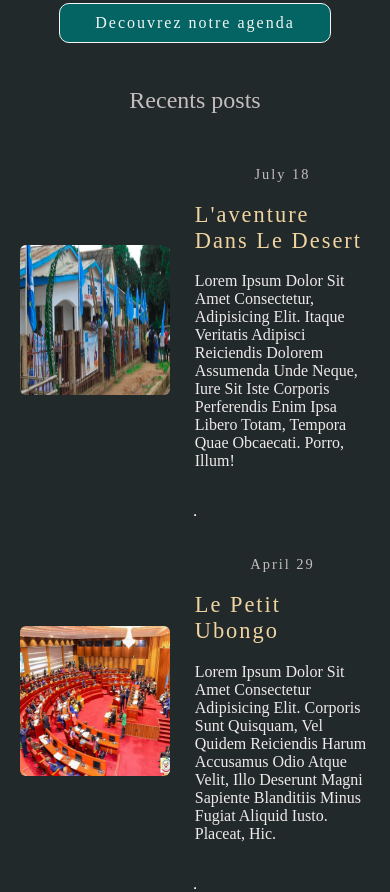
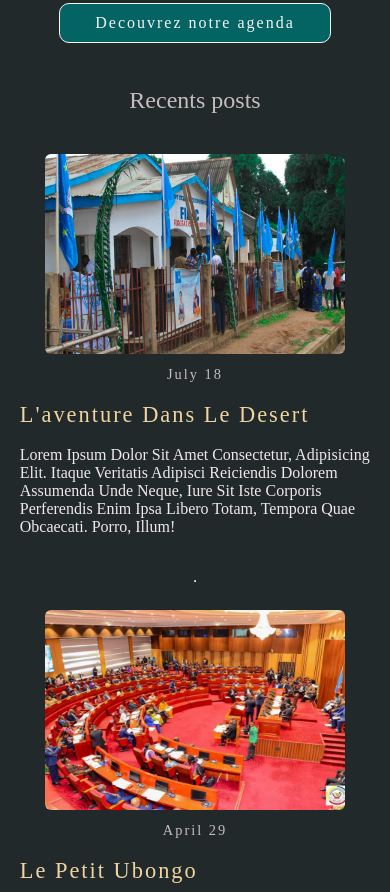
Before and after one commit to Happyn9/monsite, a plain HTML site: page index.html in a window 390 px wide. Shown: the part 5693-6585 px from the top of the page. Drawn offline with Linux system fonts and the light colour scheme.

Commit message:
la troisieme version complete de mon site

```diff
--- a/css/style.css
+++ b/css/style.css
@@ -1227,10 +1227,11 @@ html
         color: rgb(247, 219, 167);
     }
     .page7 .even-past .carte-even .image{
-        width: 150px;
-        height: 150px;
+        width: 300px;
+        height: 200px;
         border-radius: 5px;
         place-content: center;
+        margin: auto;
     }
     /* slide */
     .page8 section{
@@ -1292,6 +1293,12 @@ html
     .manual-btn {
         border: 2px groove rgba(40, 98, 134, 0.877);
     }
+    .page7 .even-past .carre{
+        display: block;
+        gap: 25px;
+        padding: 10px;
+        cursor: pointer;
+    }
     /* contact page*/
     .contact-page h1
     {
@@ -1392,6 +1399,9 @@ html
     }
     .actu-page section .haut .telephone{
         display: none;
+    }
+    .page10 h1{
+        color: whitesmoke;
     }
 
 }
```
